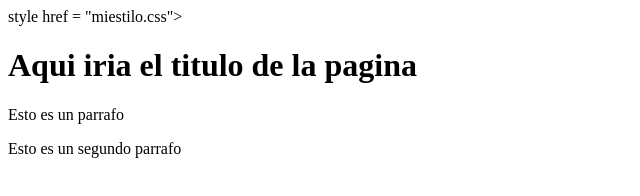
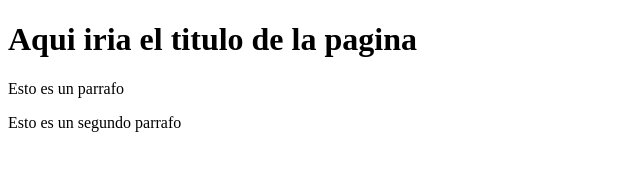
Before and after one commit to Ivanconstan/proyecto-empresa-C, a plain HTML site: page index.html in a window 1280 px wide. Shown: the whole page, without its empty margins (0-640 px from the left). Drawn offline with Linux system fonts and the light colour scheme.

Commit message:
Update index.html

```diff
--- a/index.html
+++ b/index.html
@@ -6,8 +6,6 @@
     <title>Document</title>
 </head>
 
-
-style href = "miestilo.css">
 <body>
 
         <h1> Aqui iria el titulo de la pagina</h1>
```
